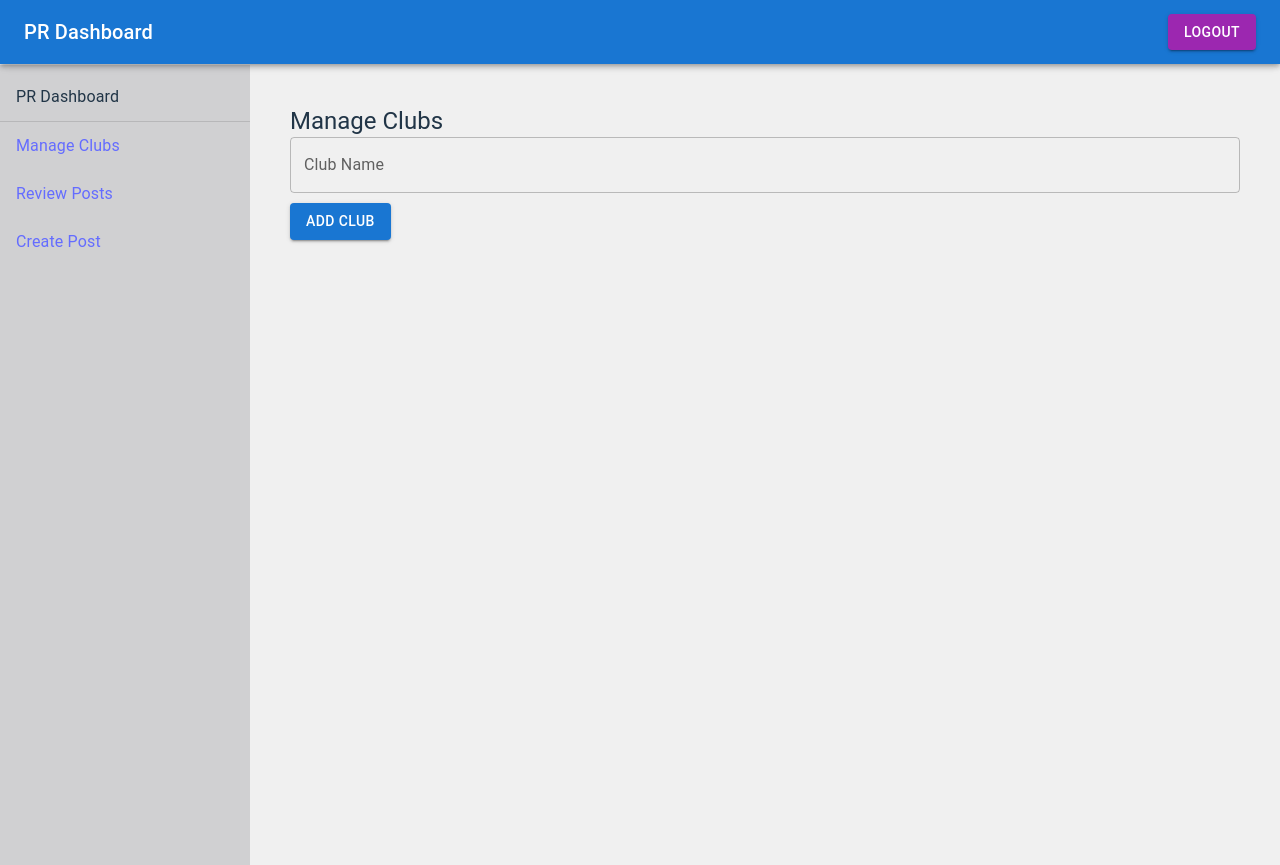
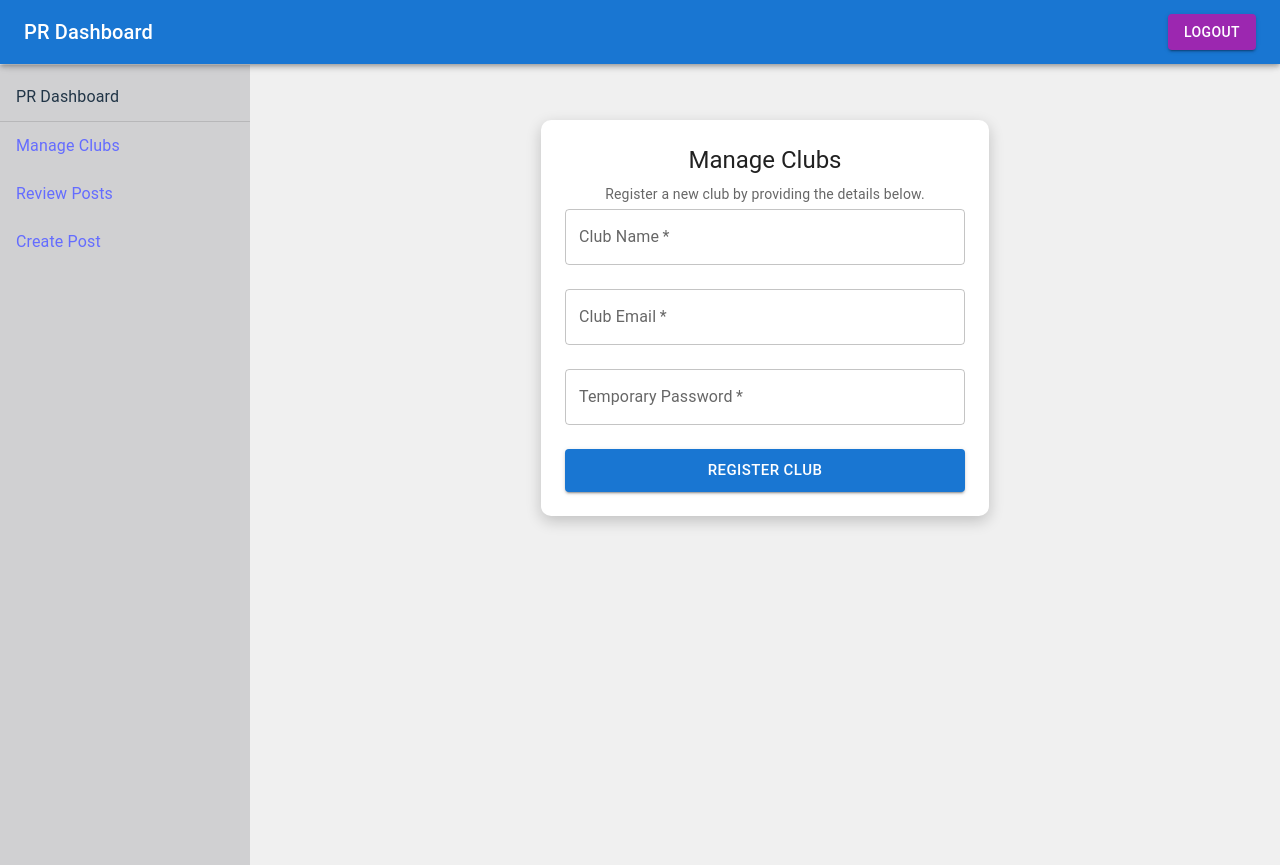
Before and after one commit to bm-197/Online_notice_board, a React (Vite) app in the folder pr_ui/ui/: page /dashboard/clubs in a window 1280 px wide. Built offline with nearby package versions, Linux system fonts and the light colour scheme; no server answers; sample sign-in values are in the browser's storage.

Commit message:
update: Modified ui and email, password fields on the form

```diff
--- a/pr_ui/ui/src/components/ClubManagement.jsx
+++ b/pr_ui/ui/src/components/ClubManagement.jsx
@@ -1,32 +1,118 @@
 import React, { useState } from "react";
-import { Button, TextField, Typography } from "@mui/material";
+import { Button, TextField, Typography, Card, Box, Stack, CircularProgress } from "@mui/material";
+import { styled } from "@mui/material/styles";
+import axios from "axios";
+import { API } from "../config.js/env";
+
+const StyledCard = styled(Card)(({ theme }) => ({
+  maxWidth: "400px",
+  margin: "100px auto",
+  padding: theme.spacing(3),
+  boxShadow: "0px 5px 15px rgba(0, 0, 0, 0.2)",
+  borderRadius: "10px",
+}));
 
 const ClubManagement = () => {
-  const [clubName, setClubName] = useState("");
+  const [clubDetails, setClubDetails] = useState({
+    name: "",
+    email: "",
+    password: "",
+  });
+  const [responseMessage, setResponseMessage] = useState("");
+  const [responseType, setResponseType] = useState("");
+  const [loading, setLoading] = useState(false);
 
-  const handleAddClub = () => {
-    console.log("Adding Club:", clubName);
-    setClubName("");
+  const handleInputChange = (field, value) => {
+    setClubDetails({ ...clubDetails, [field]: value });
+  };
+
+  const handleRegisterClub = async () => {
+    setLoading(true);
+    try {
+      const response = await axios.post(`${API}/admin/auth_club`, clubDetails, {
+        headers: {
+          "Content-Type": "application/json",
+          Authorization: `Bearer ${localStorage.getItem("adminToken")}`,
+        },
+      });
+
+      if (response.status === 200) {
+        setResponseMessage("Club registered successfully!");
+        setResponseType("success");
+        setClubDetails({ name: "", email: "", password: "" });
+      } else {
+        setResponseMessage(response.data.error || "Failed to register club.");
+        setResponseType("error");
+      }
+    } catch (error) {
+      setResponseMessage(error.response?.data?.error || "An error occurred.");
+      setResponseType("error");
+    } finally {
+      setLoading(false);
+    }
   };
 
   return (
-    <div style={{ padding: "20px", marginTop: "65px" }}>
-      <Typography variant="h5">Manage Clubs</Typography>
+    <StyledCard>
+      <Typography variant="h5" align="center" gutterBottom>
+        Manage Clubs
+      </Typography>
+      <Typography variant="body2" color="textSecondary" align="center" gutterBottom>
+        Register a new club by providing the details below.
+      </Typography>
+      <Box component="form" noValidate>
+        <Stack spacing={3}>
           <TextField
             label="Club Name"
-        value={clubName}
-        onChange={(e) => setClubName(e.target.value)}
+            value={clubDetails.name}
+            onChange={(e) => handleInputChange("name", e.target.value)}
             fullWidth
+            required
+            disabled={loading}
+          />
+          <TextField
+            label="Club Email"
+            type="email"
+            value={clubDetails.email}
+            onChange={(e) => handleInputChange("email", e.target.value)}
+            fullWidth
+            required
+            disabled={loading}
+          />
+          <TextField
+            label="Temporary Password"
+            type="password"
+            value={clubDetails.password}
+            onChange={(e) => handleInputChange("password", e.target.value)}
+            fullWidth
+            required
+            disabled={loading}
           />
           <Button
             variant="contained"
             color="primary"
-        onClick={handleAddClub}
-        style={{ marginTop: "10px" }}
+            onClick={handleRegisterClub}
+            fullWidth
+            size="large"
+            disabled={loading}
           >
-        Add Club
+            {loading ? <CircularProgress size={24} style={{ color: "white" }} /> : "Register Club"}
           </Button>
-    </div>
+        </Stack>
+      </Box>
+      {responseMessage && (
+        <Typography
+          variant="body1"
+          align="center"
+          style={{
+            marginTop: "20px",
+            color: responseType === "success" ? "green" : "red",
+          }}
+        >
+          {responseMessage}
+        </Typography>
+      )}
+    </StyledCard>
   );
 };
 
```
Lines whose indentation alone changed are shown as unchanged.
